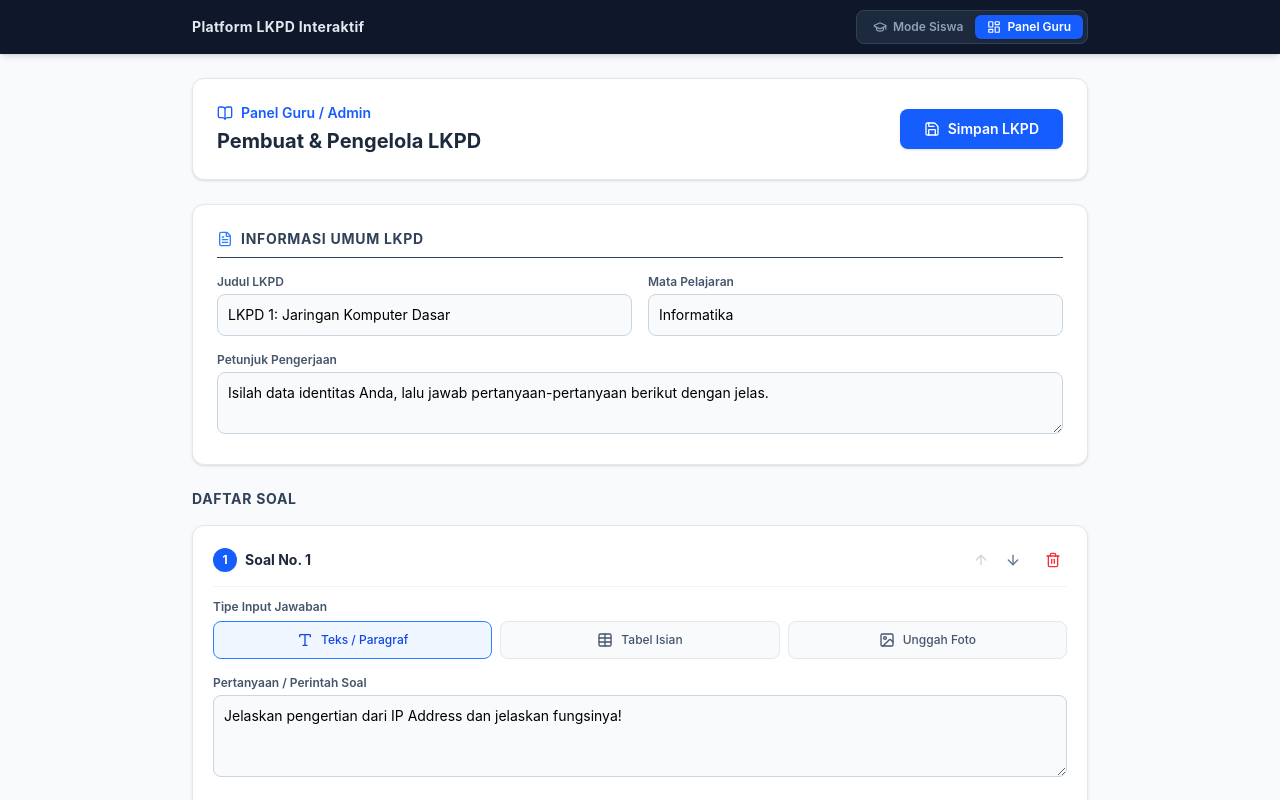
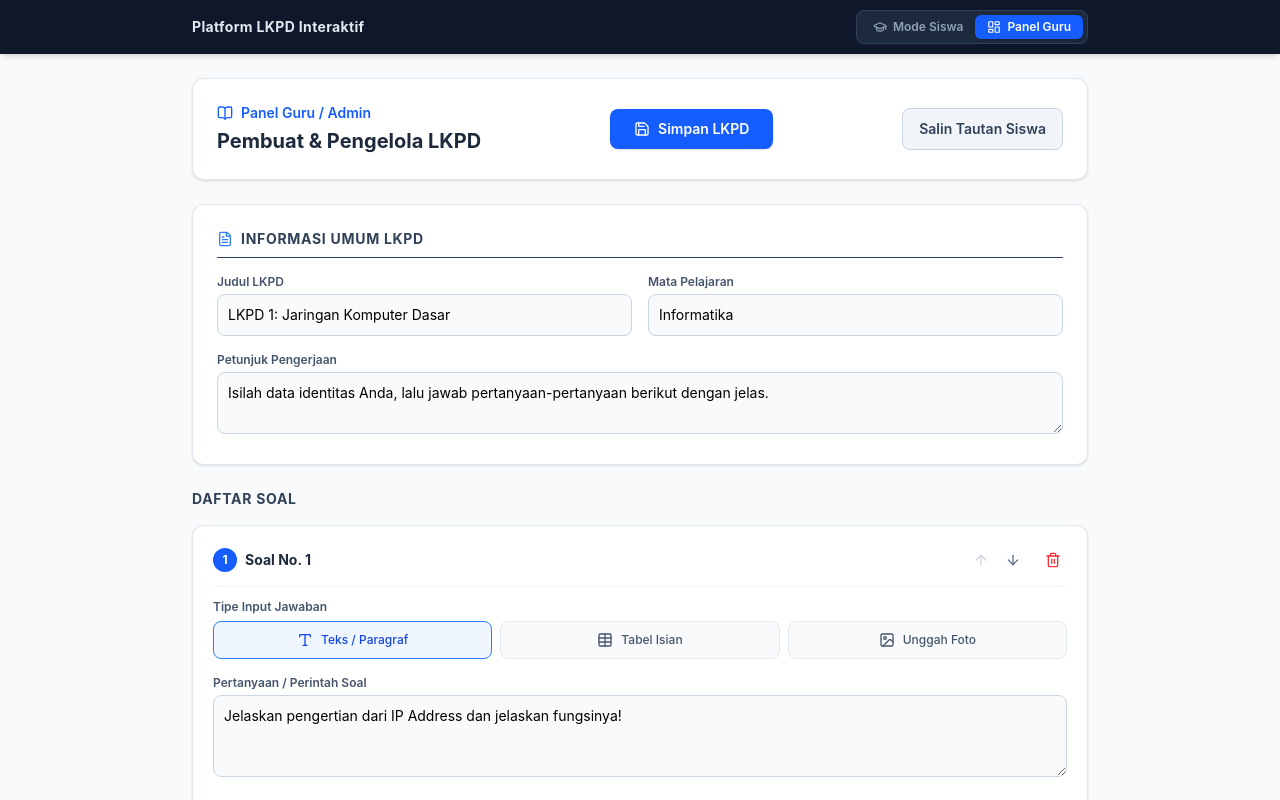
Before and after one commit to Roymundus/lkpd-interactive, a React (Vite) app: page / in a window 1280 px wide. Both pictures are taken after a click on the button "Panel Guru". Shown: the top 800 px of the page. Built offline with nearby package versions, Linux system fonts and the light colour scheme.

Commit message:
menambahkan tombol salin link

```diff
--- a/src/pages/AdminDashboard.jsx
+++ b/src/pages/AdminDashboard.jsx
@@ -69,6 +69,17 @@ export default function AdminDashboard({ onSaveLKPD, currentLKPD }) {
     setTimeout(() => setSavedSuccess(false), 3000);
   };
 
+  // Salin Link LKPD
+  // Tambahkan fungsi salin tautan di AdminDashboard.jsx
+  const handleCopyLink = () => {
+    const vercelDomain = window.location.origin; // Mengambil domain aktif (localhost / vercel)
+    const shareUrl = `${vercelDomain}/?id=${lkpdMeta.id}`;
+
+    navigator.clipboard.writeText(shareUrl);
+    alert(`Tautan berhasil disalin:\n${shareUrl}`);
+  };
+
+
   return (
     <div className="min-h-screen bg-slate-50 py-6 px-4 sm:px-6 lg:px-8">
       <div className="max-w-4xl mx-auto">
@@ -96,6 +107,14 @@ export default function AdminDashboard({ onSaveLKPD, currentLKPD }) {
                 <Save className="w-4 h-4" /> Simpan LKPD
               </>
             )}
+          </button>
+
+          <button
+            type="button"
+            onClick={handleCopyLink}
+            className="px-4 py-2.5 bg-slate-100 hover:bg-slate-200 text-slate-700 text-sm font-semibold rounded-lg border border-slate-300 flex items-center gap-2"
+          >
+            Salin Tautan Siswa
           </button>
         </div>
 
```
